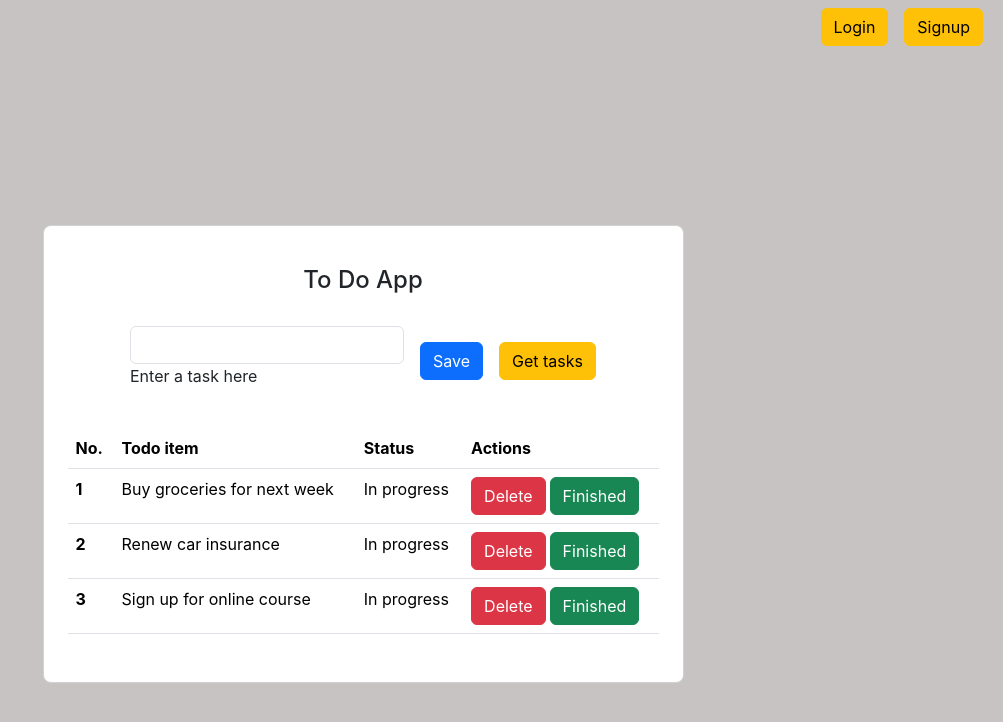
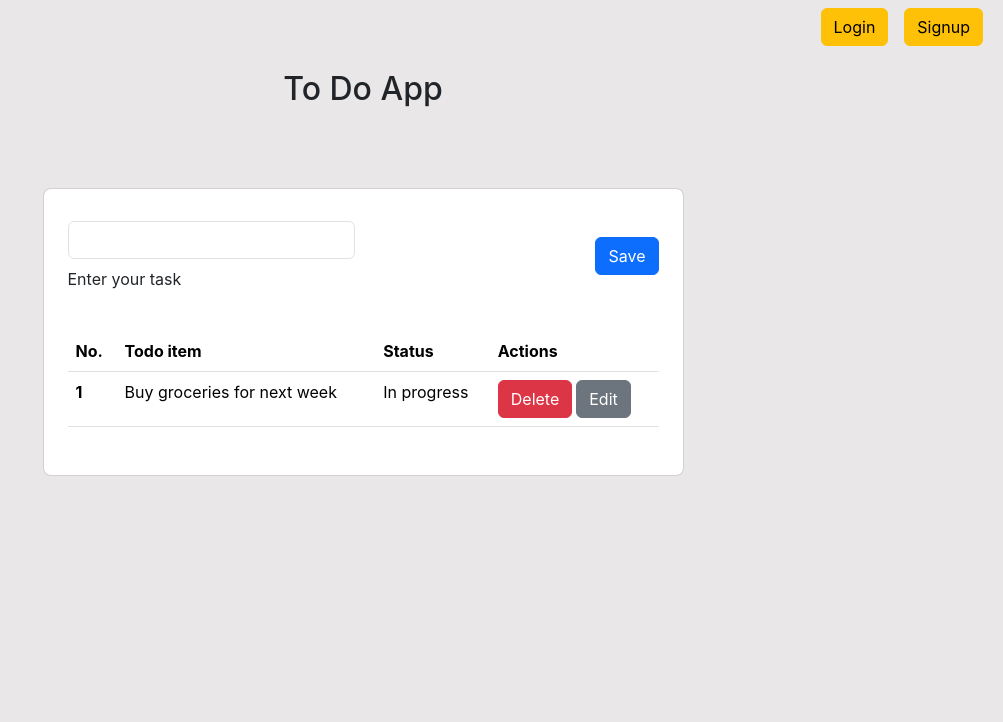
Before and after one commit to ipseekamalla1/todoapp, a React (Create React App) app: page / in a window 1280 px wide. Shown: the top 722 px of the page, without its empty margins (277-1280 px from the left). Built offline with nearby package versions, Linux system fonts and the light colour scheme.

Commit message:
Add Task and Task Item css added

```diff
--- a/src/App.js
+++ b/src/App.js
@@ -1,4 +1,4 @@
-import logo from "./logo.svg";
+
 import "./App.css";
 
 import React from "react";
--- /dev/null
+++ b/src/components/AddTasks.js
@@ -0,0 +1,26 @@
+import React from 'react'
+
+const AddTasks = () => {
+  return (
+    <div>
+       <form className="row row-cols-lg-auto g-3 align-items-center mb-4 pb-2">
+                    <div className="col-lg-6">
+                      <div className="form-outline">
+                        <input type="text" id="form1" className="form-control my-2" />
+                        <label className="form-label" htmlFor="form1">
+                          Enter your task
+                        </label>
+                      </div>
+                    </div>
+
+                    <div className="col-lg-6 d-flex justify-content-lg-end align-items-center">
+                      <button type="submit" className="btn btn-primary">
+                        Save
+                      </button>
+                    </div>
+                  </form>
+    </div>
+  )
+}
+
+export default AddTasks
--- a/src/components/Home.js
+++ b/src/components/Home.js
@@ -1,97 +1,12 @@
 import React from "react";
+import Tasks from "./Tasks";
 
 const Home = () => {
   return (
     <div>
       {/* To do Work */}
-      <section class="vh-100">
-        <div class="container py-5 h-100">
-          <div class="row d-flex justify-content-center align-items-center h-100">
-            <div class="col col-lg-9 col-xl-7">
-              <div class="card rounded-3">
-                <div class="card-body p-4">
-                  <h4 class="text-center my-3 pb-3">To Do App</h4>
-
-                  <form class="row row-cols-lg-auto g-3 justify-content-center align-items-center mb-4 pb-2">
-                    <div class="col-12">
-                      <div class="form-outline">
-                        <input type="text" id="form1" class="form-control" />
-                        <label class="form-label" for="form1">
-                          Enter a task here
-                        </label>
-                      </div>
-                    </div>
-
-                    <div class="col-12">
-                      <button type="submit" class="btn btn-primary">
-                        Save
-                      </button>
-                    </div>
-
-                    <div class="col-12">
-                      <button type="submit" class="btn btn-warning">
-                        Get tasks
-                      </button>
-                    </div>
-                  </form>
-
-                  <table class="table mb-4">
-                    <thead>
-                      <tr>
-                        <th scope="col">No.</th>
-                        <th scope="col">Todo item</th>
-                        <th scope="col">Status</th>
-                        <th scope="col">Actions</th>
-                      </tr>
-                    </thead>
-                    <tbody>
-                      <tr>
-                        <th scope="row">1</th>
-                        <td>Buy groceries for next week</td>
-                        <td>In progress</td>
-                        <td>
-                          <button type="submit" class="btn btn-danger">
-                            Delete
-                          </button>
-                          <button type="submit" class="btn btn-success ms-1">
-                            Finished
-                          </button>
-                        </td>
-                      </tr>
-                      <tr>
-                        <th scope="row">2</th>
-                        <td>Renew car insurance</td>
-                        <td>In progress</td>
-                        <td>
-                          <button type="submit" class="btn btn-danger">
-                            Delete
-                          </button>
-                          <button type="submit" class="btn btn-success ms-1">
-                            Finished
-                          </button>
-                        </td>
-                      </tr>
-                      <tr>
-                        <th scope="row">3</th>
-                        <td>Sign up for online course</td>
-                        <td>In progress</td>
-                        <td>
-                          <button type="submit" class="btn btn-danger">
-                            Delete
-                          </button>
-                          <button type="submit" class="btn btn-success ms-1">
-                            Finished
-                          </button>
-                        </td>
-                      </tr>
-                    </tbody>
-                  </table>
-                </div>
-              </div>
-            </div>
-          </div>
-        </div>
-      </section>
+      <h2 className="text-center my-3 pb-3">To Do App</h2>
+      <Tasks/>
     </div>
   );
 };
--- a/src/components/Navbar.js
+++ b/src/components/Navbar.js
@@ -4,10 +4,10 @@ const Navbar = () => {
   return (
     <div>
       {/* Navbar */}
-      <nav class="navbar navbar-expand-lg">
-        <div class="container-fluid">
+      <nav className="navbar navbar-expand-lg">
+        <div className="container-fluid">
           <button
-            class="navbar-toggler"
+            className="navbar-toggler"
             type="button"
             data-bs-toggle="collapse"
             data-bs-target="#navbarSupportedContent"
@@ -15,10 +15,10 @@ const Navbar = () => {
             aria-expanded="false"
             aria-label="Toggle navigation"
           >
-            <span class="navbar-toggler-icon"></span>
+            <span className="navbar-toggler-icon"></span>
           </button>
-          <div class="collapse navbar-collapse" id="navbarSupportedContent">
-            <ul class="navbar-nav me-auto mb-2 mb-lg-0">
+          <div className="collapse navbar-collapse" id="navbarSupportedContent">
+            <ul className="navbar-nav me-auto mb-2 mb-lg-0">
 
             </ul>
 
--- /dev/null
+++ b/src/components/TaskItem.js
@@ -0,0 +1,36 @@
+import React from "react";
+
+const TaskItem = () => {
+  return (
+    <div>
+      <table className="table mb-4">
+        <thead>
+          <tr>
+            <th scope="col">No.</th>
+            <th scope="col">Todo item</th>
+            <th scope="col">Status</th>
+            <th scope="col">Actions</th>
+          </tr>
+        </thead>
+
+        <tbody>
+          <tr>
+            <th scope="row">1</th>
+            <td>Buy groceries for next week</td>
+            <td>In progress</td>
+            <td>
+              <button type="submit" className="btn btn-danger">
+                Delete
+              </button>
+              <button type="submit" className="btn btn-secondary ms-1">
+                Edit
+              </button>
+            </td>
+          </tr>
+        </tbody>
+      </table>
+    </div>
+  );
+};
+
+export default TaskItem;
--- /dev/null
+++ b/src/components/Tasks.js
@@ -0,0 +1,26 @@
+import React from "react";
+import AddTasks from "./AddTasks";
+import TaskItem from "./TaskItem";
+
+const Tasks = () => {
+  return (
+    <div>
+      <section>
+        <div className="container py-5 h-100">
+          <div className="row d-flex justify-content-center align-items-center h-100">
+            <div className="col col-lg-9 col-xl-7">
+              <div className="card rounded-3">
+                <div className="card-body p-4">
+                  <AddTasks />
+                  <TaskItem />
+                </div>
+              </div>
+            </div>
+          </div>
+        </div>
+      </section>
+    </div>
+  );
+};
+
+export default Tasks;
--- a/src/index.css
+++ b/src/index.css
@@ -5,7 +5,7 @@ body {
     sans-serif;
   -webkit-font-smoothing: antialiased;
   -moz-osx-font-smoothing: grayscale;
-  background-color: rgb(199, 195, 195);
+  background-color: #e9e7e7;
 }
 
 code {
```
